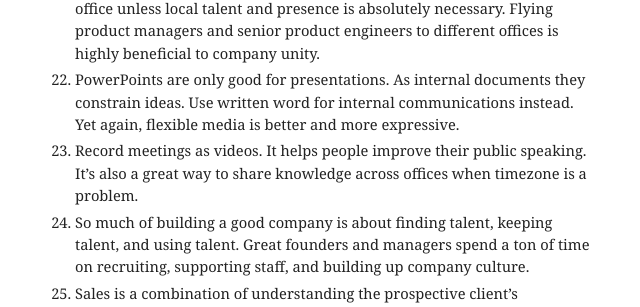
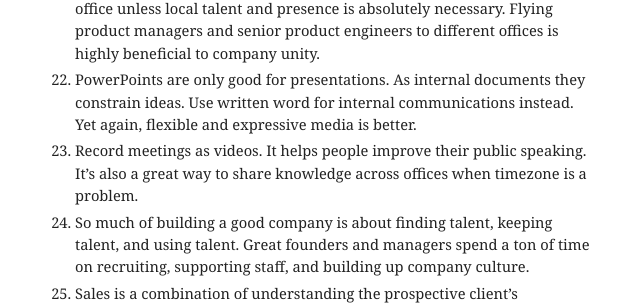
Before and after one commit to mbwong/mbwong.github.com, a Jekyll site: the page built from _posts/2013-04-30-lessons-from-apt.md, in a window 1280 px wide and 900 px high, scrolled down 1793 px. Shown: the part 191-498 px from the top of the window, without its empty margins (307-947 px from the left). Built offline with Jekyll 4.4.1, drawn with Linux system fonts in a browser that asks for light colours.

Commit message:
Update 2013-04-30-lessons-from-apt.md

```diff
--- a/_posts/2013-04-30-lessons-from-apt.md
+++ b/_posts/2013-04-30-lessons-from-apt.md
@@ -27,7 +27,7 @@ layout: post
 19. Keep everyone in the team posted about your progress. Use a team task management software, if possible. Properly managing expectations will make you less stressed and help your team run smoother.
 20. Small offices are more intimate and less intimidating, but larger offices give you more people to learn from.
 21. Cross-office communication and initiatives are very difficult. Open few office unless local talent and presence is absolutely necessary. Flying product managers and senior product engineers to different offices is highly beneficial to company unity.
-22. PowerPoints are only good for presentations. As internal documents they constrain ideas. Use written word for internal communications instead. Yet again, flexible media is better and more expressive.
+22. PowerPoints are only good for presentations. As internal documents they constrain ideas. Use written word for internal communications instead. Yet again, flexible and expressive media is better.
 23. Record meetings as videos. It helps people improve their public speaking. It's also a great way to share knowledge across offices when timezone is a problem.
 24. So much of building a good company is about finding talent, keeping talent, and using talent. Great founders and managers spend a ton of time on recruiting, supporting staff, and building up company culture.
 25. Sales is a combination of understanding the prospective client's perspective and persistence. Henry Ford said something like the secret to success is to be able to see the world from another person's perspective. During my time at APT, I've observe his saying to be rather true.
```
